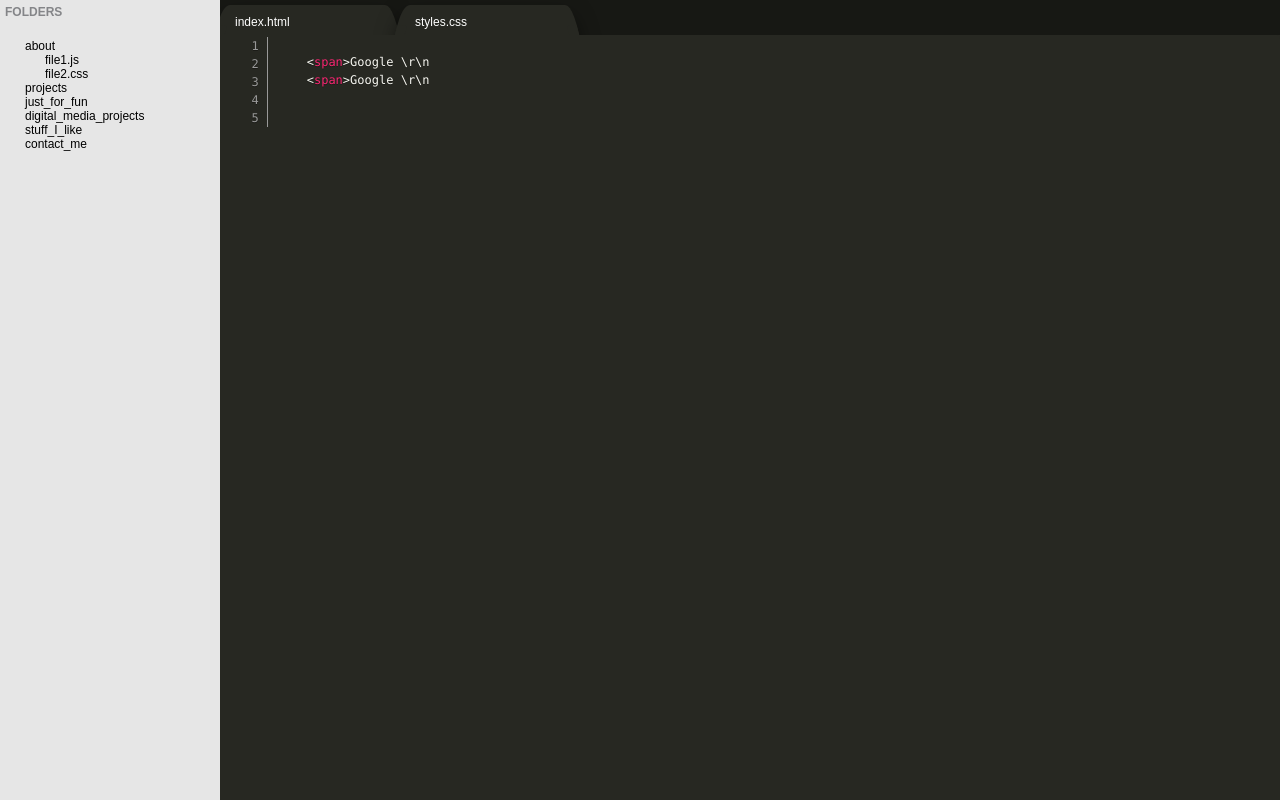
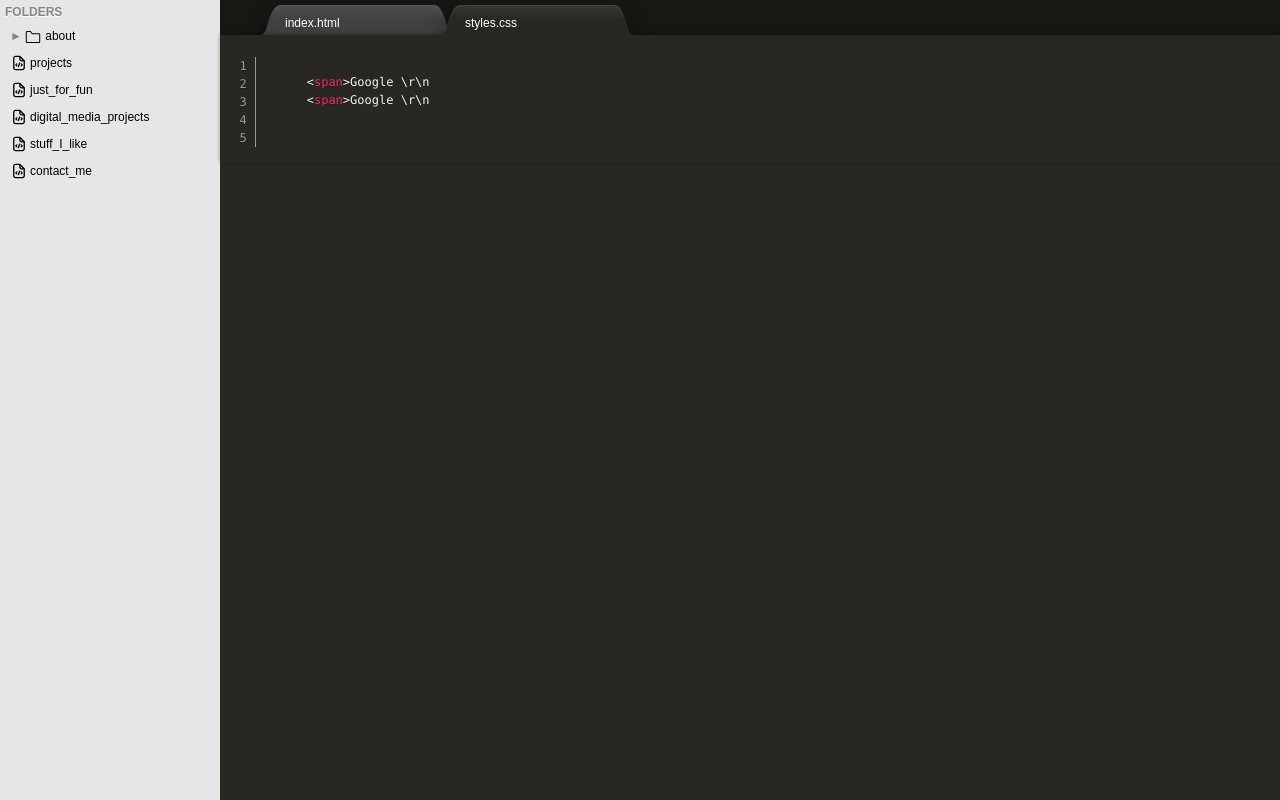
Before and after one commit to niall-oreilly/portfolio, a website: page index.html in a window 1280 px wide. Drawn offline with nearby package versions, Linux system fonts and the light colour scheme.

Commit message:
folder structure nearly done

```diff
--- a/index.html
+++ b/index.html
@@ -5,8 +5,9 @@
 
 	<link rel="stylesheet" type="text/css" href="styles/styles.css">
 	<link rel="stylesheet" type="text/css" href="styles/prism.css">
-
+	<script src="http://code.jquery.com/jquery-3.1.1.min.js" integrity="sha256-hVVnYaiADRTO2PzUGmuLJr8BLUSjGIZsDYGmIJLv2b8=" crossorigin="anonymous"></script>
 	<script type="text/javascript" src="scripts/prism.js"></script>
+	<script type="text/javascript" src="scripts/app.js"></script>
 </head>
 <body id="body">
 <aside class="sidebar">
@@ -14,22 +15,22 @@
 	<ul class="indent1">
 		<li class="expandable">
 			<span class="folder">about</span>
-			<ul>
-				<li class="file">file1.js</li>
-				<li class="file">file2.css</li>
-			</ul>
 		</li>
-		<li>projects</li>
-		<li>just_for_fun</li>
-		<li>digital_media_projects</li>
-		<li>stuff_I_like</li>
-		<li>contact_me</li>
+		<ul class="submenu">
+			<li class="file active"><span class="filename">file1.js</span></li>
+			<li class="file">file2.css</li>
+		</ul>
+		<li class="file"><span class="filename">projects</span></li>
+		<li class="file"><span class="filename">just_for_fun</span></li>
+		<li class="file"><span class="filename">digital_media_projects</span></li>
+		<li class="file"><span class="filename">stuff_I_like</span></li>
+		<li class="file"><span class="filename">contact_me</span></li>
 	</ul>
 </aside>
 <section class="tabs-container">
 	<ul class="tabs">
 		<li>index.html</li>
-		<li>styles.css</li>
+		<li class="active">styles.css</li>
 	</ul>
 </section>
 <section class="main" contenteditable>
--- a/scripts/app.js
+++ b/scripts/app.js
@@ -1,6 +1,21 @@
-var tabs = $('.tabs > li');
+$(document).ready(function(){
+	var tabs = $('.tabs > li');
 
-tabs.on("click", function(){
-  tabs.removeClass('active');
-  $(this).addClass('active');
+	tabs.on("click", function(){
+	  tabs.removeClass('active');
+	  $(this).addClass('active');
+	});
+
+	var files = $('.file');
+
+	files.click(function(){
+		files.removeClass('active');
+		$(this).addClass('active');
+	})
+
+	$('.expandable').click(function(){
+		$(this).toggleClass('open');
+		$(this).next('ul').toggleClass('open');
+	});
+
 });
--- a/styles/prism.css
+++ b/styles/prism.css
@@ -134,7 +134,7 @@ pre.line-numbers > code {
 	top: 0;
 	font-size: 100%;
 	left: -3.8em;
-	width: 3em; /* works for line-numbers below 1000 lines */
+	width: 2em; /* works for line-numbers below 1000 lines */
 	letter-spacing: -1px;
 	border-right: 1px solid #999;
 
--- a/styles/styles.css
+++ b/styles/styles.css
@@ -16,22 +16,29 @@ html {
 	font-size: 12px;
 }
 
+*::selection {
+	background-color: gray;
+}
+
 *:focus {
     outline: none;
 }
 
 .sidebar {
-	padding: 5px;
 	height: 100vh;
 	width: 220px;
 	position: fixed;
 	background-color: #e6e6e6;
+	cursor: default;
+	-webkit-user-select: none;
 }
 
 .sidebar h1 {
+	margin: 5px;
 	text-transform: uppercase;
 	color: #848588;
 	font-weight: 600;
+	text-shadow: 0px 1px white;
 }
 
 .sidebar ul {
@@ -39,12 +46,48 @@ html {
 }
 
 .sidebar li {
-	padding-left: 20px;
+	padding: 5px 10px;
 }
 
-.sidebar ul.indent1 {
-	margin-top: 20px;
-	/*padding-left: 20px;*/
+.sidebar li.active {
+	background: linear-gradient(to bottom, #b2b2b2, #8e8e8e);
+	color: white;
+	box-shadow: 0px 1px #a0a0a0;
+}
+
+.sidebar li:not(:last-child) {
+	margin-bottom: 3px;
+}
+
+.sidebar ul li {
+	padding-left: 10px;
+}
+
+.sidebar ul ul li {
+	padding-left: 25px;
+}
+.sidebar > ul{
+	margin-top: 5px;
+}
+
+.sidebar .submenu {
+	max-height: 0;
+	transition: max-height 0.4s ease;
+	overflow: hidden;
+}
+
+.sidebar .submenu.open {
+	max-height: 500px;
+}
+
+.expandable::before {
+	content: '\25BA';
+	font-size: 12px;
+	color: #868686;
+}
+
+.expandable:hover::before {
+	color: #aaa;
 }
 
 
@@ -57,13 +100,53 @@ html {
 	background-color: #171814;
 }
 
+.tabs li {
+	z-index: 0;
+	border-top: 1px solid rgba(128, 128, 128, 0.32);
+}
+
 .main {
 	background-color: #272822;
+	box-shadow: rgba(0, 0, 0, 0.33) 0px -1px 4px;
+    z-index: 1;
+    position: relative;
+    padding-top: 20px;
 }
 
 
 
+/****** icons ******/
 
+.folder::before, .filename::before {
+    width: 16px;
+    height: 16px;
+    background-size: cover;
+    content: '';
+    position: absolute;
+    left: 0;
+    bottom: -2px;
+}
+
+.folder::before {
+	background-image: url(../img/icons/folder-closed.svg);
+}
+
+.folder, .filename {
+	position: relative;
+	padding-left: 20px;
+}
+
+.expandable.open .folder::before {
+	background-image: url(../img/icons/folder-open.svg);
+}
+
+.filename::before {
+	background-image: url(../img/icons/file.svg);
+	width: 16px;
+	height: 16px;
+	left: 1px;
+	bottom: -1px;
+}
 
 
 
@@ -80,21 +163,22 @@ ul.tabs{
   line-height : 35px;
   max-height: 35px;
   overflow: hidden;
+  padding-left: 50px;
   padding-right: 20px
 }
 
 ul.tabs > li.active{
   z-index: 2;
-  background: #efefef;
+  background: linear-gradient(to bottom, #373832, #272822 8%);
 }
 
 ul.tabs > li.active:before{
-  border-color : transparent #efefef transparent transparent;
+  border-color : transparent #272822 transparent transparent;
 }
 
 
 ul.tabs > li.active:after{
-  border-color : transparent transparent transparent #efefef;
+  border-color : transparent transparent transparent #272822;
 }
 
 ul.tabs > li{
@@ -105,11 +189,10 @@ ul.tabs > li{
   border-top-left-radius: 20px 90px;
   padding : 0 50px 0 25px;
   height: 170px;
-  background-color: #272822;
+  background: linear-gradient(to bottom, #4e4f4e, #40413e 8%);
   position : relative;
   box-shadow: 0 10px 20px rgba(0,0,0,.5);
   width : 200px;
-  overflow-x: hidden;
   text-overflow: ellipsis;
 }
 
@@ -126,13 +209,13 @@ ul.tabs > li:before, ul.tabs > li:after{
 }
 
 ul.tabs > li:before{
-  border-color : transparent #272822 transparent transparent;
+  border-color : transparent #40413e transparent transparent;
   -webkit-transform : rotate(48deg);
   left: -23px;
 }
 
 ul.tabs > li:after{
-  border-color : transparent transparent transparent #272822;
+  border-color : transparent transparent transparent #40413e;
   -webkit-transform : rotate(-48deg);
   right: -17px;
 }
```
Also changed, not shown: package.json (added, +37 -0 lines), styles/me.css (added, +23 -0 lines), img/favicon.jpeg (added), img/icons/file.svg (added), img/icons/folder-closed.svg (added), img/icons/folder-open.svg (added).
